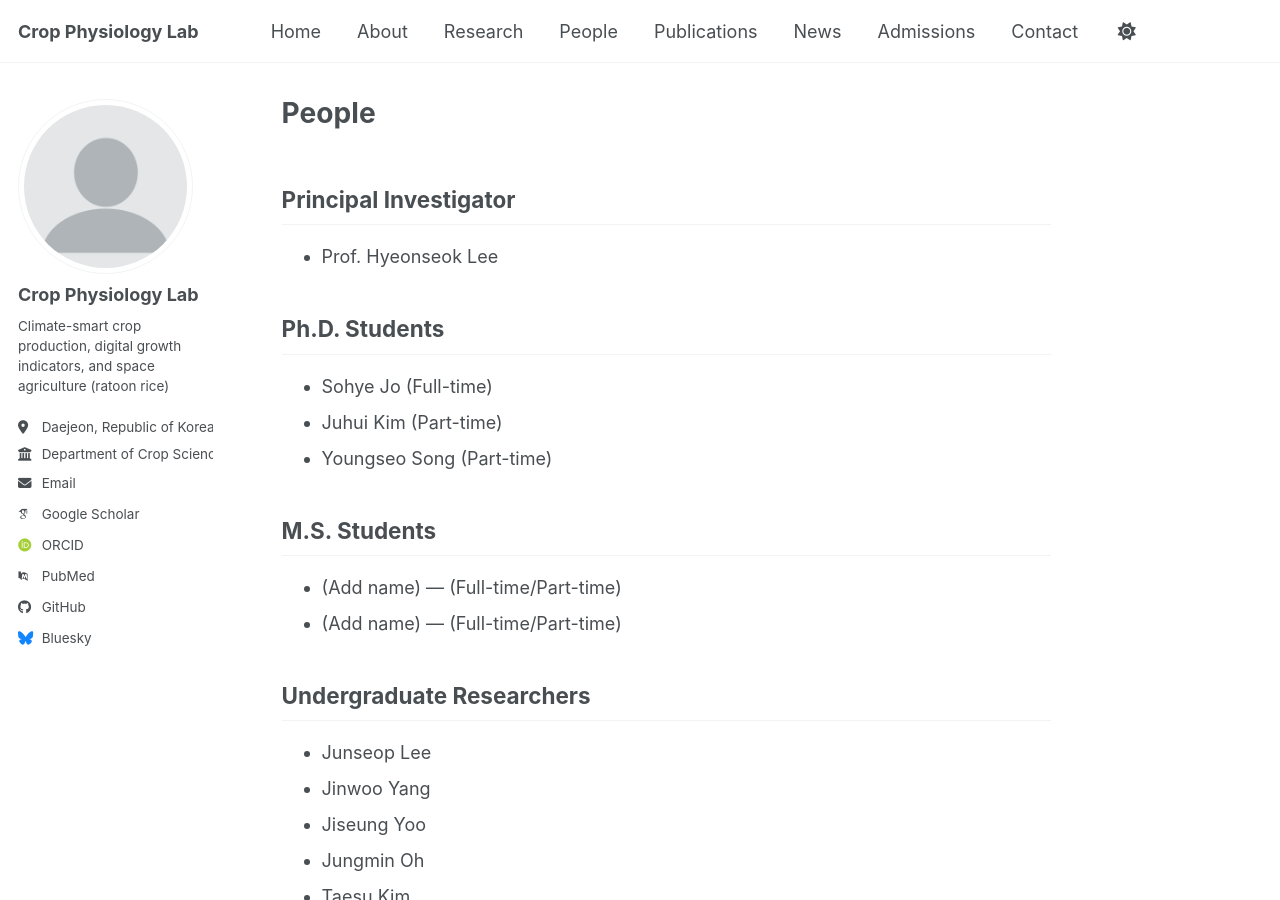
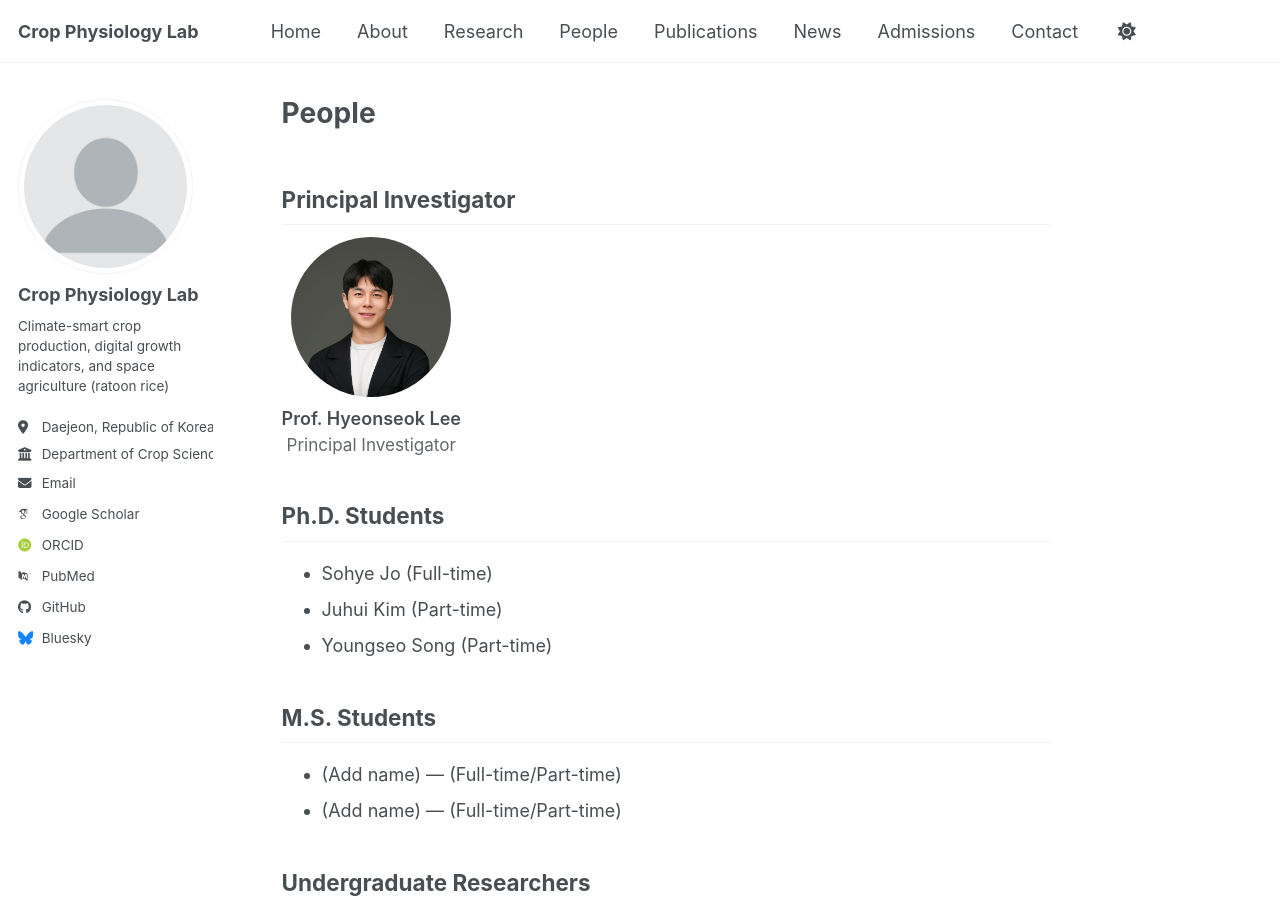
Before and after one commit to HYEONSEOKLEE-Prof/hyeonseoklee-prof.github.io, a Jekyll site: the page built from _pages/People.md, in a window 1280 px wide and 900 px high. Built offline with Jekyll 4.4.1, drawn with Linux system fonts in a browser that asks for light colours; some web fonts are replaced; a script bundle is joined from its source files by our own code; library files that are not in the unit come from our copies.

Commit message:
Update People.md

```diff
--- a/_pages/People.md
+++ b/_pages/People.md
@@ -5,7 +5,14 @@ author_profile: true
 ---
 
 ## Principal Investigator
-- Prof. Hyeonseok Lee
+
+<div style="display:flex;gap:18px;align-items:center;flex-wrap:wrap;margin-top:10px;">
+  <div style="text-align:center;">
+    <img src="/images/people/hyeonseoklee.jpg" alt="Hyeonseok Lee" style="width:160px;height:160px;object-fit:cover;border-radius:50%;">
+    <div style="margin-top:8px;font-weight:600;">Prof. Hyeonseok Lee</div>
+    <div style="font-size:0.95em;opacity:0.85;">Principal Investigator</div>
+  </div>
+</div>
 
 ## Ph.D. Students
 - Sohye Jo (Full-time)
```
